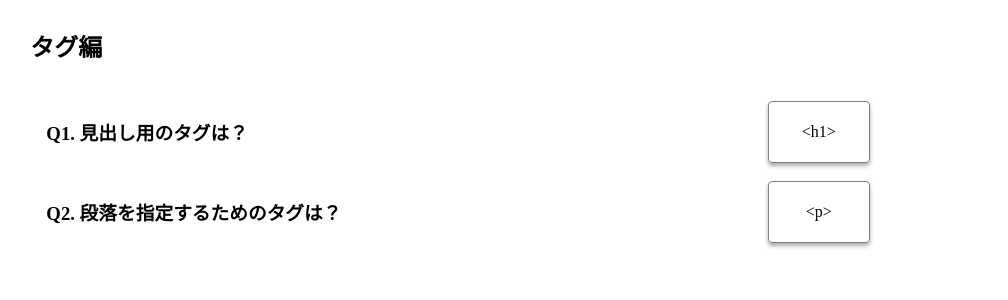
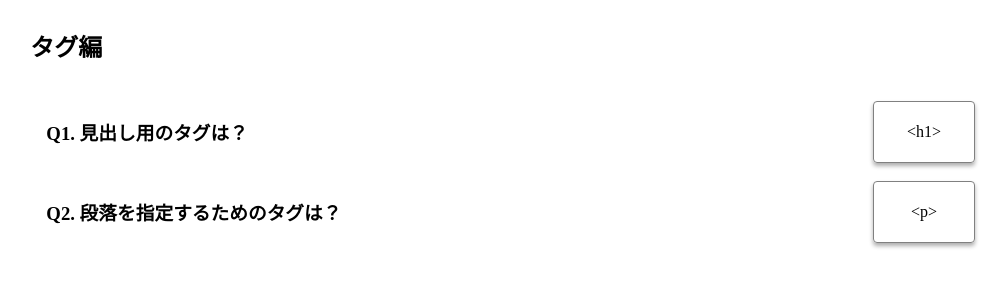
Before and after one commit to bwkw/strongrammer, a React (Create React App) app: page /html/tag in a window 1280 px wide. Shown: the top 300 px of the page, without its empty margins (83-1091 px from the left). Built offline with nearby package versions, Linux system fonts and the light colour scheme.

Commit message:
feat: HtmlQuiz タグ編にanswer追加

```diff
--- a/src/components/elements/Answer/Main.tsx
+++ b/src/components/elements/Answer/Main.tsx
@@ -1,10 +1,10 @@
 import React from 'react'
 
-type Answer = {
+type AnswerProps = {
   answers: string[]
 }
 
-const Main: React.VFC<Answer> = ({ answers }) => {
+const Main: React.VFC<AnswerProps> = ({ answers }) => {
   return (
     <>
       {answers.map((answer) => {
--- a/src/components/elements/Button/Link.tsx
+++ b/src/components/elements/Button/Link.tsx
@@ -3,12 +3,12 @@ import { Link } from 'react-router-dom'
 
 import Button from '@mui/material/Button'
 
-type LinkButton = {
+type Link = {
   url: string
   letter: string
 }
 
-const LinkButton: React.VFC<LinkButton> = ({ url, letter }) => {
+const LinkButton: React.VFC<Link> = ({ url, letter }) => {
   return (
     <Button variant="outlined" color="primary" component={Link} to={url}>
       {letter}
--- a/src/components/elements/Question/Html/Tag.tsx
+++ b/src/components/elements/Question/Html/Tag.tsx
@@ -10,7 +10,7 @@ const Tag: React.VFC = () => {
 
   return (
     <>
-      <QuestionMain questions={questions} />
+      <QuestionMain questions={questions}></QuestionMain>
     </>
   )
 }
--- a/src/components/elements/Question/Main.tsx
+++ b/src/components/elements/Question/Main.tsx
@@ -3,11 +3,11 @@ import React from 'react'
 import List from '@mui/material/List'
 import ListItem from '@mui/material/ListItem'
 
-type Question = {
+type QuestionProps = {
   questions: string[]
 }
 
-const Main: React.VFC<Question> = ({ questions }) => {
+const Main: React.VFC<QuestionProps> = ({ questions }) => {
   return (
     <List>
       {questions.map((question, index) => {
--- a/src/components/elements/Quiz/Html/Tag.tsx
+++ b/src/components/elements/Quiz/Html/Tag.tsx
@@ -12,10 +12,11 @@ const Tag: React.VFC = () => {
       </Grid>
       <Grid item container xs={12}>
         <Grid item xs={1} />
-        <Grid item xs={7}>
+        <Grid item xs={5}>
           <QuestionHtmlTag />
         </Grid>
-        <Grid item xs={4}>
+        <Grid item xs={3}></Grid>
+        <Grid item xs={3}>
           <AnswerHtmlTag />
         </Grid>
       </Grid>
--- a/src/components/html/Show.tsx
+++ b/src/components/html/Show.tsx
@@ -6,7 +6,7 @@ import QuizHtmlTag from 'components/elements/Quiz/Html/Tag'
 const Show: React.VFC = () => {
   const { category } = useParams<{ category: string }>()
 
-  return <>{category == 'tag' && <QuizHtmlTag />}</>
+  return <>{category === 'tag' && <QuizHtmlTag />}</>
 }
 
 export default Show
```
